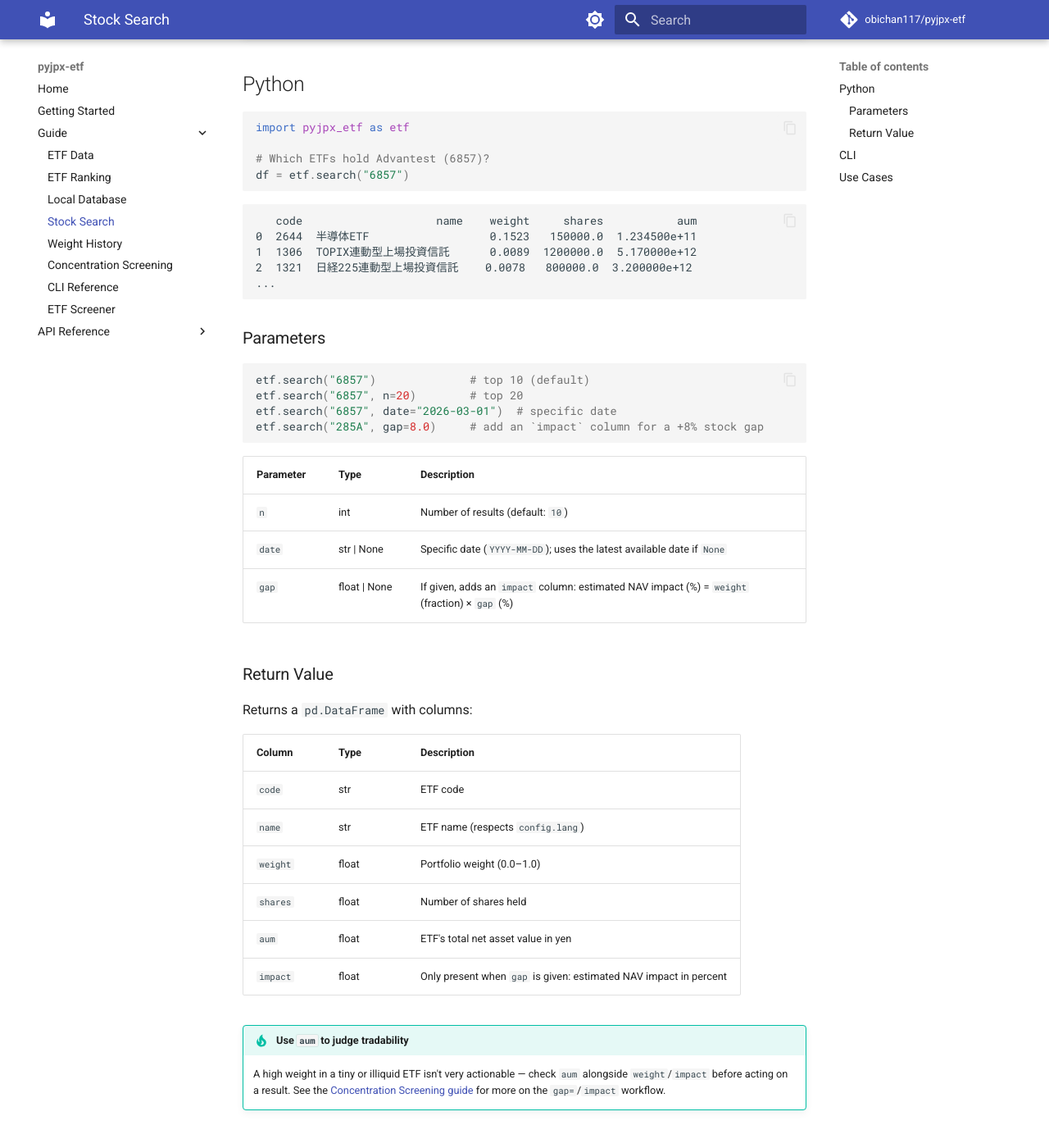
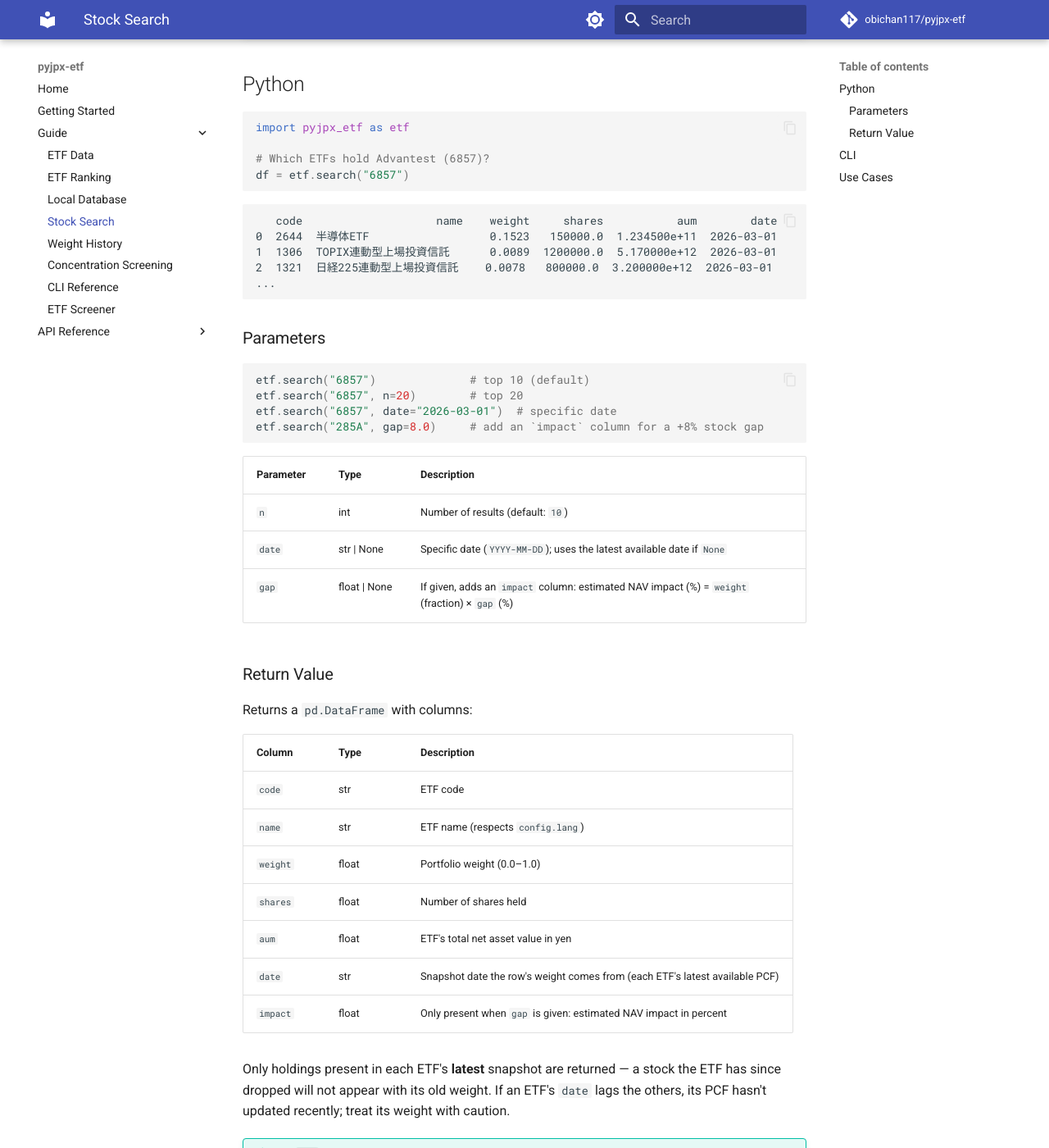
Before and after one commit to obichan117/pyjpx-etf, an MkDocs documentation site: the page built from docs/guide/search.md, in a window 1280 px wide and 1400 px high, scrolled down 264 px. Shown: the whole window at 82% size. Built offline with MkDocs 1.6.1 and Material for MkDocs 9.7.7, drawn with Linux system fonts in a browser that asks for light colours; comment, search, counter and statistics services are not loaded.

Commit message:
fix(search): don't resurrect dropped holdings with stale weights
search_by_holding scoped its latest-date subquery to the (ETF, holding)
pair, so a stock an ETF had since dropped still matched its last-held
date and was returned with that old weight — e.g. 'etf find 285A'
showed 2837 at 44% Kioxia days after the portfolio rotated out of it,
producing wildly wrong gap-impact estimates. Scope MAX(date) to the ETF
so only its latest snapshot matches, and expose the snapshot date as a
'date' column in search()/'etf find' so per-ETF staleness is visible.

Co-Authored-By: Claude Fable 5 <noreply@anthropic.com>
Claude-Session: https://claude.ai/code/session_01Qi8TdnWJNCvLsrrPK4Po3E

````diff
--- a/docs/guide/search.md
+++ b/docs/guide/search.md
@@ -15,10 +15,10 @@ df = etf.search("6857")
 ```
 
 ```
-   code                    name    weight     shares           aum
-0  2644  半導体ETF                  0.1523   150000.0  1.234500e+11
-1  1306  TOPIX連動型上場投資信託      0.0089  1200000.0  5.170000e+12
-2  1321  日経225連動型上場投資信託    0.0078   800000.0  3.200000e+12
+   code                    name    weight     shares           aum        date
+0  2644  半導体ETF                  0.1523   150000.0  1.234500e+11  2026-03-01
+1  1306  TOPIX連動型上場投資信託      0.0089  1200000.0  5.170000e+12  2026-03-01
+2  1321  日経225連動型上場投資信託    0.0078   800000.0  3.200000e+12  2026-03-01
 ...
 ```
 
@@ -48,7 +48,12 @@ Returns a `pd.DataFrame` with columns:
 | `weight` | float | Portfolio weight (0.0–1.0) |
 | `shares` | float | Number of shares held |
 | `aum` | float | ETF's total net asset value in yen |
+| `date` | str | Snapshot date the row's weight comes from (each ETF's latest available PCF) |
 | `impact` | float | Only present when `gap` is given: estimated NAV impact in percent |
+
+Only holdings present in each ETF's **latest** snapshot are returned — a stock the
+ETF has since dropped will not appear with its old weight. If an ETF's `date` lags
+the others, its PCF hasn't updated recently; treat its weight with caution.
 
 !!! tip "Use `aum` to judge tradability"
     A high weight in a tiny or illiquid ETF isn't very actionable — check `aum` alongside `weight`/`impact` before acting on a result. See the [Concentration Screening guide](concentration.md) for more on the `gap=`/`impact` workflow.
````
Also changed, not shown: docs/guide/concentration.md (+4 -4 lines), 5 other files.
